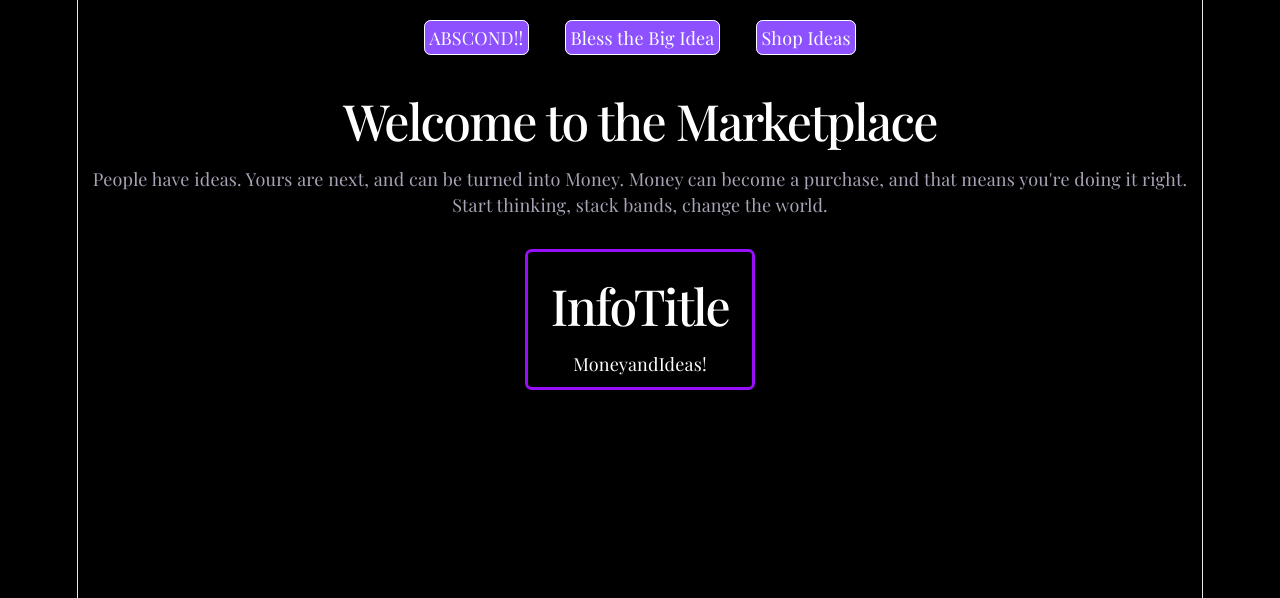
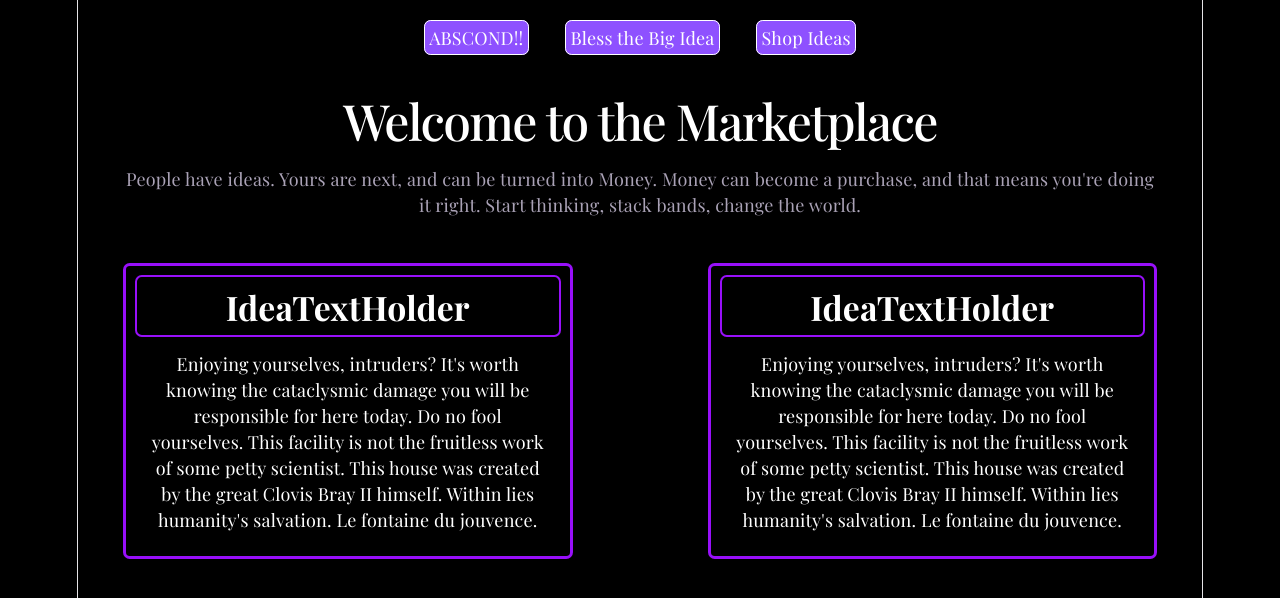
Before and after one commit to GubbyGloobus/gubbygloobus.github.io, a React (Vite) app in the folder MarketplaceOfIdeas/: page / in a window 1280 px wide. Shown: the top 598 px of the page. Built offline with nearby package versions, Linux system fonts and the light colour scheme; a web font is replaced by a local one.

Commit message:
more info card dev, minor changes

```diff
--- a/MarketplaceOfIdeas/src/components/infocard.jsx
+++ b/MarketplaceOfIdeas/src/components/infocard.jsx
@@ -3,9 +3,9 @@ import { Link } from "react-router-dom";
 export default function InfoCard() {
 
 return(
-    <div className='inline-block px-5 my-7 justify-center flex-col border-3 rounded-md border-purple-600 text-white p-2'>
-        <h1>InfoTitle</h1>
-        <p>MoneyandIdeas!</p>
+    <div className='border-width-2 px-2 my-7 justify-center flex-col border-3 rounded-md border-purple-600 text-white p-2'>
+        <p className="font-bold text-3xl leading-10 border-2 p-1.5 rounded-md border-purple-600">IdeaTextHolder</p>
+        <p className="p-3 text-grey">Enjoying yourselves, intruders? It's worth knowing the cataclysmic damage you will be responsible for here today. Do no fool yourselves. This facility is not the fruitless work of some petty scientist. This house was created by the great Clovis Bray II himself. Within lies humanity's salvation. Le fontaine du jouvence.</p>
     </div>
 )
 }
--- a/MarketplaceOfIdeas/src/components/shopcard.jsx
+++ b/MarketplaceOfIdeas/src/components/shopcard.jsx
@@ -3,7 +3,7 @@ import kgb from '../assets/images/kgbimpressed.jpeg'
 export default function ShopCard() {
 
     return(
-        <div className='my-7 justify-center flex-col border rounded-md border-purple-600 text-white p-2'>
+        <div className='my-7 mx-7 justify-center flex-col border rounded-md border-purple-600 text-white p-2'>
             <p className='leading-10 font-bold text-3xl'>eat yo mattress</p>
             <div>
                 <img className='mx-auto'width={200}src={kgb} alt="" />
--- a/MarketplaceOfIdeas/src/pages/Home.jsx
+++ b/MarketplaceOfIdeas/src/pages/Home.jsx
@@ -4,10 +4,11 @@ import InfoCard from "../components/infocard";
 export default function Home() {
    //The big idea is the central worshipped figure. It gives ideas form and monetary value.
     return (
-        <div>
+        <div className="mx-10">
             <h1>Welcome to the Marketplace</h1>
             <p>People have ideas. Yours are next, and can be turned into Money. Money can become a purchase, and that means you're doing it right. Start thinking, stack bands, change the world.</p>
-            <div className="justify-center">
+            <div className="grid grid-cols-2 justify-center gap-x-30 my-3">
+                <InfoCard/>
                 <InfoCard/>
             </div>
         </div>
--- a/MarketplaceOfIdeas/src/pages/ShopIdeas.jsx
+++ b/MarketplaceOfIdeas/src/pages/ShopIdeas.jsx
@@ -8,7 +8,7 @@ export default function ShopIdeas() {
         <div className="mx-5">
             <h1>Browse our Idealist Wares.</h1>
             <p>shopshopshopshopshopshopshopshopshopshopshopshopshopshosphopshopshosphshopshosphpsh</p>
-            <div className="grid grid-cols-3 justify-center gap-x-30 gap-y-5">
+            <div className="grid grid-cols-3 justify-center gap-x-20 gap-y-5">
                 <ShopCard/>
                 <ShopCard/>
                 <ShopCard/>
```
Also changed, not shown: 1 other file (tests, documents, lock files or other folders).
